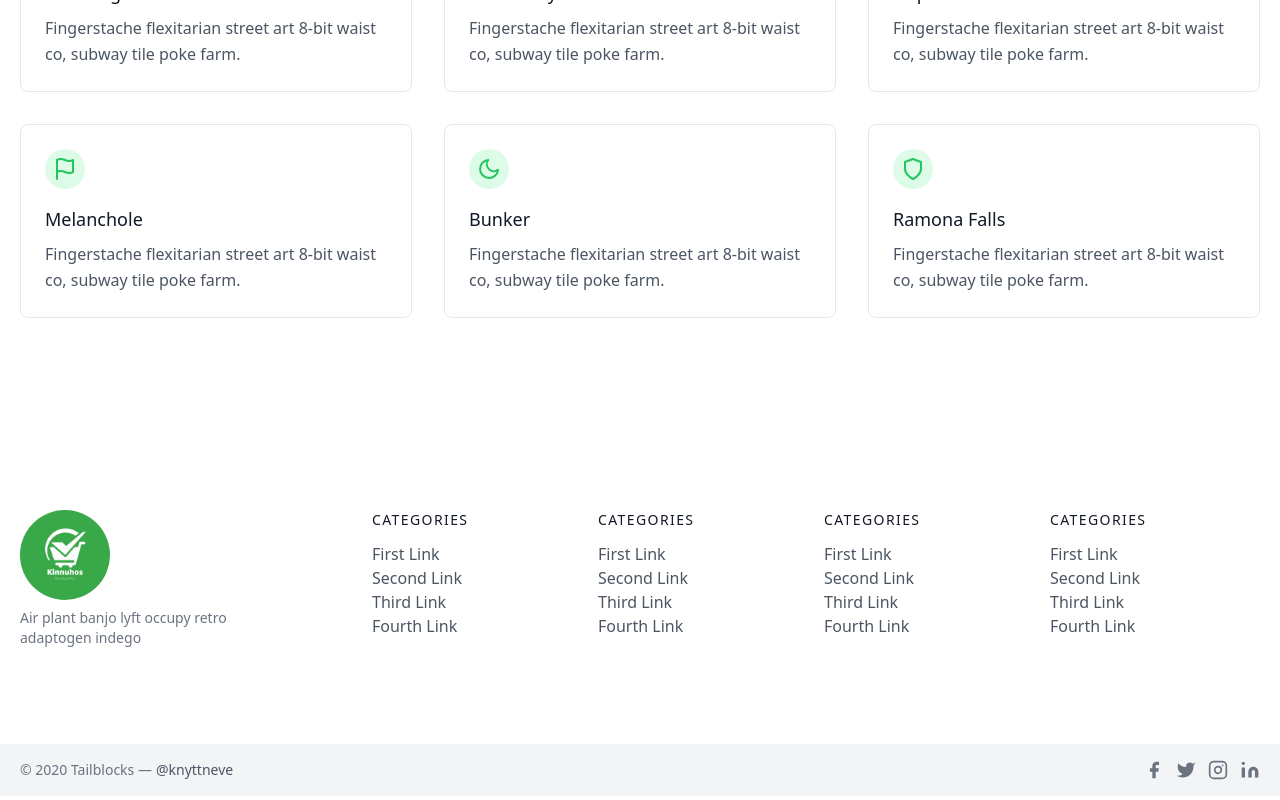
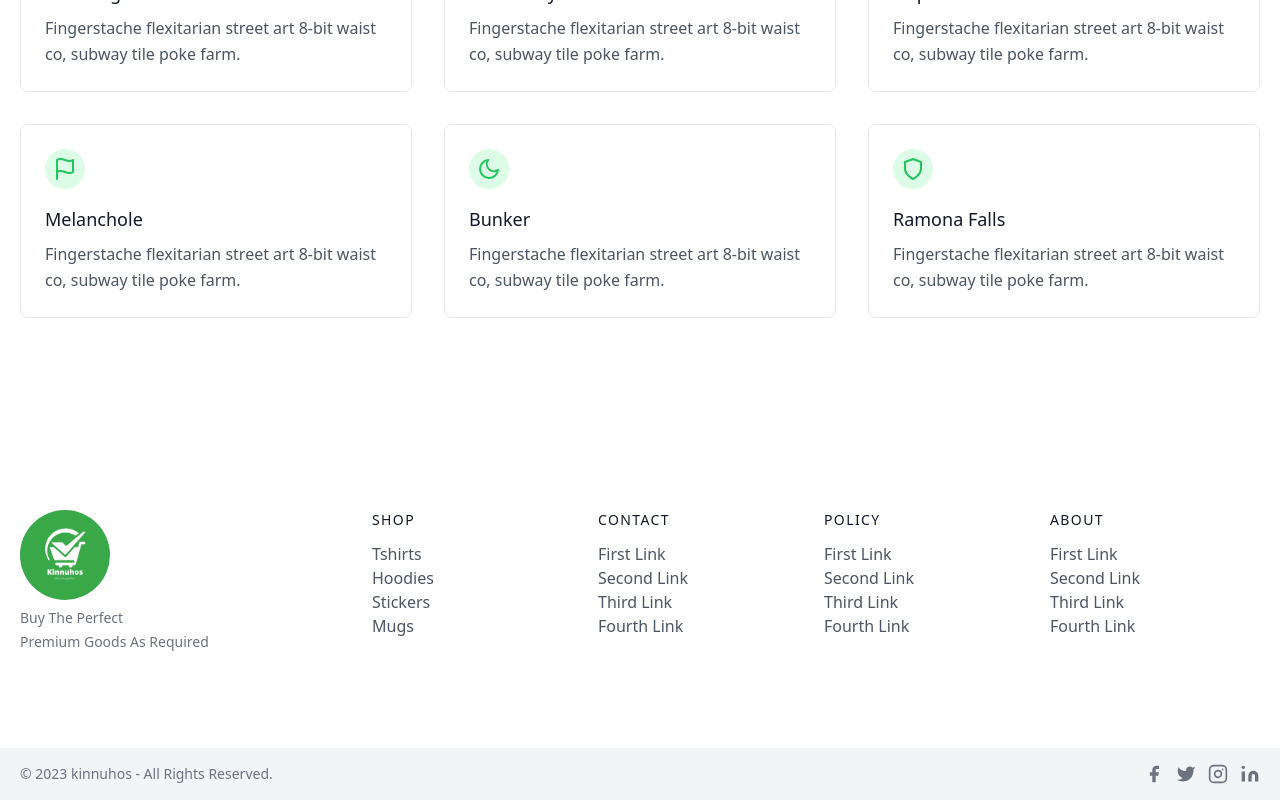
Before and after one commit to poudyalamit/Kinnuhos, a Next.js app: page / in a window 1280 px wide. Shown: the part 905-1705 px from the top of the page. Built offline with nearby package versions, Linux system fonts and the light colour scheme.

Commit message:
changed dummy texts

```diff
--- a/components/Footer.js
+++ b/components/Footer.js
@@ -13,11 +13,29 @@ const Footer = () => {
         <Image src='/logo.png' alt='' height="90" width="90" style={{borderRadius: "50%"}} />
       </a>
       </Link>
-      <p className="mt-2 text-sm text-gray-500 " >Air plant banjo lyft occupy retro adaptogen indego</p>
+      <p className="mt-2 text-sm text-gray-500 " >Buy The Perfect</p>
+      <p className="mt-1 text-sm text-gray-500 ">Premium Goods As Required</p>
     </div>
     <div className="flex-grow flex flex-wrap md:pl-20 -mb-10 md:mt-0 mt-10 md:text-left text-center">
       <div className="lg:w-1/4 md:w-1/2 w-full px-4">
-        <h2 className="title-font font-medium text-gray-900 tracking-widest text-sm mb-3">CATEGORIES</h2>
+        <h2 className="title-font font-medium text-gray-900 tracking-widest text-sm mb-3">SHOP</h2>
+        <nav className="list-none mb-10">
+          <li>
+            <Link href={'/tshirts'} className="text-gray-600 hover:text-gray-800">Tshirts</Link>
+          </li>
+          <li>
+            <Link href={'/hoodies'} className="text-gray-600 hover:text-gray-800">Hoodies</Link>
+          </li>
+          <li>
+            <Link href={'/stickers'} className="text-gray-600 hover:text-gray-800">Stickers</Link>
+          </li>
+          <li>
+            <Link href={'/mugs'} className="text-gray-600 hover:text-gray-800">Mugs</Link>
+          </li>
+        </nav>
+      </div>
+      <div className="lg:w-1/4 md:w-1/2 w-full px-4">
+        <h2 className="title-font font-medium text-gray-900 tracking-widest text-sm mb-3">CONTACT</h2>
         <nav className="list-none mb-10">
           <li>
             <a className="text-gray-600 hover:text-gray-800">First Link</a>
@@ -34,7 +52,7 @@ const Footer = () => {
         </nav>
       </div>
       <div className="lg:w-1/4 md:w-1/2 w-full px-4">
-        <h2 className="title-font font-medium text-gray-900 tracking-widest text-sm mb-3">CATEGORIES</h2>
+        <h2 className="title-font font-medium text-gray-900 tracking-widest text-sm mb-3">POLICY</h2>
         <nav className="list-none mb-10">
           <li>
             <a className="text-gray-600 hover:text-gray-800">First Link</a>
@@ -51,24 +69,7 @@ const Footer = () => {
         </nav>
       </div>
       <div className="lg:w-1/4 md:w-1/2 w-full px-4">
-        <h2 className="title-font font-medium text-gray-900 tracking-widest text-sm mb-3">CATEGORIES</h2>
-        <nav className="list-none mb-10">
-          <li>
-            <a className="text-gray-600 hover:text-gray-800">First Link</a>
-          </li>
-          <li>
-            <a className="text-gray-600 hover:text-gray-800">Second Link</a>
-          </li>
-          <li>
-            <a className="text-gray-600 hover:text-gray-800">Third Link</a>
-          </li>
-          <li>
-            <a className="text-gray-600 hover:text-gray-800">Fourth Link</a>
-          </li>
-        </nav>
-      </div>
-      <div className="lg:w-1/4 md:w-1/2 w-full px-4">
-        <h2 className="title-font font-medium text-gray-900 tracking-widest text-sm mb-3">CATEGORIES</h2>
+        <h2 className="title-font font-medium text-gray-900 tracking-widest text-sm mb-3">ABOUT</h2>
         <nav className="list-none mb-10">
           <li>
             <a className="text-gray-600 hover:text-gray-800">First Link</a>
@@ -88,8 +89,7 @@ const Footer = () => {
   </div>
   <div className="bg-gray-100">
     <div className="container mx-auto py-4 px-5 flex flex-wrap flex-col sm:flex-row">
-      <p className="text-gray-500 text-sm text-center sm:text-left">© 2020 Tailblocks —
-        <a href="https://twitter.com/knyttneve" rel="noopener noreferrer" className="text-gray-600 ml-1" target="_blank">@knyttneve</a>
+      <p className="text-gray-500 text-sm text-center sm:text-left">© 2023 kinnuhos - All Rights Reserved.
       </p>
       <span className="inline-flex sm:ml-auto sm:mt-0 mt-2 justify-center sm:justify-start">
         <a className="text-gray-500">
--- a/components/Navbar.js
+++ b/components/Navbar.js
@@ -24,10 +24,10 @@ const Navbar = ({ cart, addToCart, removeFromCart, clearCart, subtotal }) => {
       </div>
       <div className="nav">
         <ul className='flex items-center space-x-6 font-bold md:text-md'>
-          <Link legacyBehavior href={'/tshirts'}><a><li>Tshirts</li></a></Link>
-          <Link legacyBehavior href={'/hoodies'}><a><li>Hoodies</li></a></Link>
-          <Link legacyBehavior href={'/stickers'}><a><li>Stickers</li></a></Link>
-          <Link legacyBehavior href={'/mugs'}><a><li>Mugs</li></a></Link>
+          <Link legacyBehavior href={'/tshirts'}><a><li className='hover:text-green-600'>Tshirts</li></a></Link>
+          <Link legacyBehavior href={'/hoodies'}><a><li className='hover:text-green-600'>Hoodies</li></a></Link>
+          <Link legacyBehavior href={'/stickers'}><a><li className='hover:text-green-600'>Stickers</li></a></Link>
+          <Link legacyBehavior href={'/mugs'}><a><li className='hover:text-green-600'>Mugs</li></a></Link>
         </ul>
       </div>
       <div className="cart absolute right-0 mx-5 top-4 cursor-pointer flex">
@@ -44,7 +44,7 @@ const Navbar = ({ cart, addToCart, removeFromCart, clearCart, subtotal }) => {
           {Object.keys(cart).map((k) => (
             <li key={k}>
               <div className="item flex my-5">
-                <div className='w-2/3 font-semibold'>{cart[k].name}</div>
+                <div className='w-2/3 font-semibold'>{cart[k].name} ({cart[k].size}/{cart[k].variant})</div>
                 <div className=' flex items-center font-semibold justify-center w-1/3 text-lg'>
                   <AiFillMinusCircle onClick={() => removeFromCart(k, 1, cart[k].price, cart[k].size, cart[k].name, cart[k].variant)} className='cursor-pointer text-green-700' />
                   <span className='mx-2 text-sm'>{cart[k].qty}</span>
--- a/pages/_app.js
+++ b/pages/_app.js
@@ -32,7 +32,6 @@ export default function App({ Component, pageProps }) {
   }
   const addToCart = (itemCode, qty, price, size, name, variant) => {
     let newCart = cart;
-    console.log(newCart);
     if (itemCode in cart) {
       newCart[itemCode].qty = cart[itemCode].qty + qty;
     } else {
--- a/pages/product/[slug].js
+++ b/pages/product/[slug].js
@@ -34,48 +34,12 @@ function Page({ addToCart, products, variants }) {
     <section className="text-gray-600 body-font overflow-hidden">
       <div className="container px-5 py-16 mx-auto">
         <div className="lg:w-4/5 mx-auto flex flex-wrap">
-          <img alt="ecommerce" className="lg:w-1/2 w-full lg:h-auto px-24 object-cover object-top rounded" src="https://m.media-amazon.com/images/I/51H2u5sBL1L._AC_UX569_.jpg" />
+          <img alt="ecommerce" className="lg:w-1/2 w-full lg:h-auto px-24 object-cover object-top rounded" src={products.img} />
           <div className="lg:w-1/2 w-full lg:pl-10 lg:py-6 mt-6 lg:mt-0">
             <h2 className="text-sm title-font text-gray-500 tracking-widest">Kinnuhos</h2>
-            <h1 className="text-gray-900 text-3xl title-font font-medium mb-1">Buy The Perfect</h1>
-            <div className="flex mb-4">
-              <span className="flex items-center">
-                <svg fill="currentColor" stroke="currentColor" strokeLinecap="round" strokeLinejoin="round" strokeWidth="2" className="w-4 h-4 text-green-500" viewBox="0 0 24 24">
-                  <path d="M12 2l3.09 6.26L22 9.27l-5 4.87 1.18 6.88L12 17.77l-6.18 3.25L7 14.14 2 9.27l6.91-1.01L12 2z"></path>
-                </svg>
-                <svg fill="currentColor" stroke="currentColor" strokeLinecap="round" strokeLinejoin="round" strokeWidth="2" className="w-4 h-4 text-green-500" viewBox="0 0 24 24">
-                  <path d="M12 2l3.09 6.26L22 9.27l-5 4.87 1.18 6.88L12 17.77l-6.18 3.25L7 14.14 2 9.27l6.91-1.01L12 2z"></path>
-                </svg>
-                <svg fill="currentColor" stroke="currentColor" strokeLinecap="round" strokeLinejoin="round" strokeWidth="2" className="w-4 h-4 text-green-500" viewBox="0 0 24 24">
-                  <path d="M12 2l3.09 6.26L22 9.27l-5 4.87 1.18 6.88L12 17.77l-6.18 3.25L7 14.14 2 9.27l6.91-1.01L12 2z"></path>
-                </svg>
-                <svg fill="currentColor" stroke="currentColor" strokeLinecap="round" strokeLinejoin="round" strokeWidth="2" className="w-4 h-4 text-green-500" viewBox="0 0 24 24">
-                  <path d="M12 2l3.09 6.26L22 9.27l-5 4.87 1.18 6.88L12 17.77l-6.18 3.25L7 14.14 2 9.27l6.91-1.01L12 2z"></path>
-                </svg>
-                <svg fill="none" stroke="currentColor" strokeLinecap="round" strokeLinejoin="round" strokeWidth="2" className="w-4 h-4 text-green-500" viewBox="0 0 24 24">
-                  <path d="M12 2l3.09 6.26L22 9.27l-5 4.87 1.18 6.88L12 17.77l-6.18 3.25L7 14.14 2 9.27l6.91-1.01L12 2z"></path>
-                </svg>
-                <span className="text-gray-600 ml-3">4 Reviews</span>
-              </span>
-              <span className="flex ml-3 pl-3 py-2 border-l-2 border-gray-200 space-x-2s">
-                <a className="text-gray-500">
-                  <svg fill="currentColor" strokeLinecap="round" strokeLinejoin="round" strokeWidth="2" className="w-5 h-5" viewBox="0 0 24 24">
-                    <path d="M18 2h-3a5 5 0 00-5 5v3H7v4h3v8h4v-8h3l1-4h-4V7a1 1 0 011-1h3z"></path>
-                  </svg>
-                </a>
-                <a className="text-gray-500">
-                  <svg fill="currentColor" strokeLinecap="round" strokeLinejoin="round" strokeWidth="2" className="w-5 h-5" viewBox="0 0 24 24">
-                    <path d="M23 3a10.9 10.9 0 01-3.14 1.53 4.48 4.48 0 00-7.86 3v1A10.66 10.66 0 013 4s-4 9 5 13a11.64 11.64 0 01-7 2c9 5 20 0 20-11.5a4.5 4.5 0 00-.08-.83A7.72 7.72 0 0023 3z"></path>
-                  </svg>
-                </a>
-                <a className="text-gray-500">
-                  <svg fill="currentColor" strokeLinecap="round" strokeLinejoin="round" strokeWidth="2" className="w-5 h-5" viewBox="0 0 24 24">
-                    <path d="M21 11.5a8.38 8.38 0 01-.9 3.8 8.5 8.5 0 01-7.6 4.7 8.38 8.38 0 01-3.8-.9L3 21l1.9-5.7a8.38 8.38 0 01-.9-3.8 8.5 8.5 0 014.7-7.6 8.38 8.38 0 013.8-.9h.5a8.48 8.48 0 018 8v.5z"></path>
-                  </svg>
-                </a>
-              </span>
-            </div>
-            <p className="leading-relaxed">Fam locavore kickstarter distillery. Mixtape chillwave tumeric sriracha taximy chia microdosing tilde DIY. XOXO fam indxgo juiceramps cornhole raw denim forage brooklyn. Everyday carry +1 seitan poutine tumeric. Gastropub blue bottle austin listicle pour-over, neutra jean shorts keytar banjo tattooed umami cardigan.</p>
+            <h1 className="text-gray-900 text-3xl title-font font-medium mb-1">{products.title}( {products.size}/{products.color}) </h1>
+
+            <p className="leading-relaxed">{products.desc}</p>
             <div className="flex mt-6 items-center pb-5 border-b-2 border-gray-100 mb-5">
               <div className="flex">
                 <span className="mr-3">Color</span>
@@ -107,14 +71,14 @@ function Page({ addToCart, products, variants }) {
               </div>
             </div>
             <div className="flex">
-              <span className="title-font font-medium text-2xl text-gray-900">Rs. 499</span>
+              <span className="title-font font-medium text-2xl text-gray-900">Rs. {products.price}</span>
               <button className="flex ml-8 text-white bg-green-500 border-0 py-2 px-2 md:px-6 focus:outline-none hover:bg-green-600 rounded">Buy Now</button>
-              <button className="flex ml-4 text-white bg-green-500 border-0 py-2 px-2 md:px-6 focus:outline-none hover:bg-green-600 rounded" onClick={() => { addToCart(slug, 1, 499, 'XL', 'Tshirt', 'Brown') }}>Add to Cart</button>
-              <button className="rounded-full w-10 h-10 bg-gray-200 p-0 border-0 inline-flex items-center justify-center text-gray-500 ml-4">
+              <button className="flex ml-4 text-white bg-green-500 border-0 py-2 px-2 md:px-6 focus:outline-none hover:bg-green-600 rounded" onClick={() => { addToCart(slug, 1, products.price, products.size, products.title, products.color) }}>Add to Cart</button>
+              {/* <button className="rounded-full w-10 h-10 bg-gray-200 p-0 border-0 inline-flex items-center justify-center text-gray-500 ml-4">
                 <svg fill="currentColor" strokeLinecap="round" strokeLinejoin="round" strokeWidth="2" className="w-5 h-5" viewBox="0 0 24 24">
                   <path d="M20.84 4.61a5.5 5.5 0 00-7.78 0L12 5.67l-1.06-1.06a5.5 5.5 0 00-7.78 7.78l1.06 1.06L12 21.23l7.78-7.78 1.06-1.06a5.5 5.5 0 000-7.78z"></path>
                 </svg>
-              </button>
+              </button> */}
             </div>
             <div className="pin mt-6 flex space-x-2 text-sm">
               <input className='px-2 border-2 border-gray-400 rounded-md' type="text" placeholder='Enter Your Pincode' onChange={onchange} />
```
